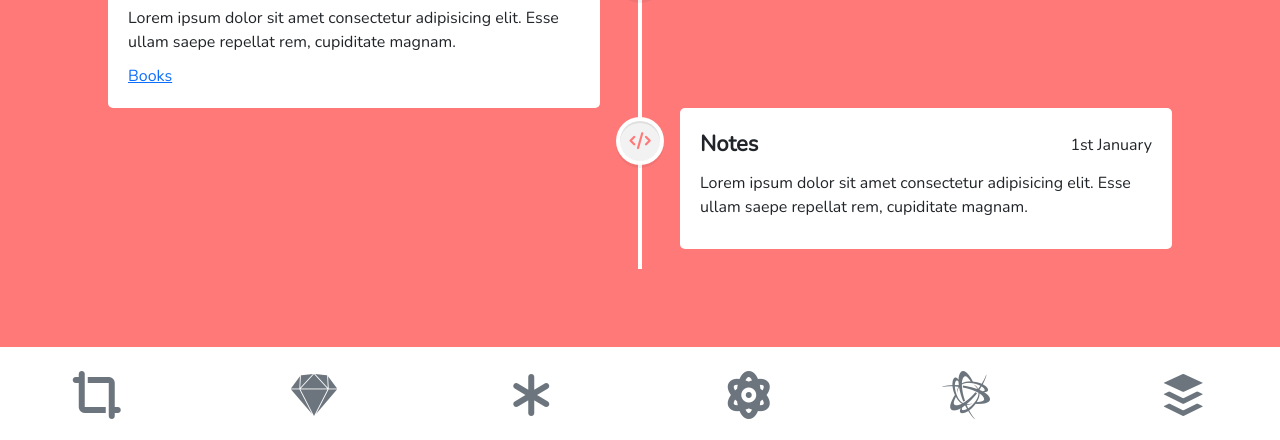
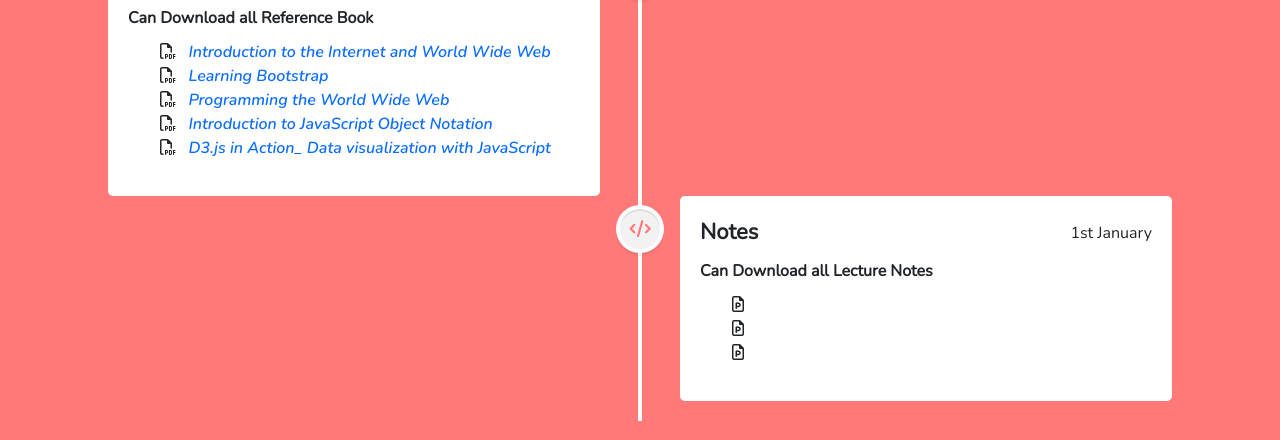
Before and after one commit to abhishekm1359/wap_assignment, a plain HTML site: page subfiles/htmlcourse.html in a window 1280 px wide. Shown: the part 263-703 px from the top of the page. Drawn offline with nearby package versions, Linux system fonts and the light colour scheme; files whose address does not match are found by name.

Commit message:
after books

```diff
--- a/subject.css
+++ b/css/subject.css
@@ -17,6 +17,9 @@ ul li a{
 .font{
     font-family: 'Dancing Script', cursive;
     font-size: 90px;
+}
+p{
+    font-weight: 600;
 }
 
 body{
@@ -147,3 +150,16 @@ body{
         margin: 10px 0;
     }
 }
+
+.pdf li{
+    text-decoration: none;
+    list-style: none;
+}
+
+.pdf li a{
+    text-decoration: none;
+}
+.pdf li a:hover{
+    color: #ff7979;
+    font-size: 15px;
+}
--- a/subjects.html
+++ b/subfiles/htmlcourse.html
@@ -9,7 +9,7 @@
     <!-- Bootstrap CSS -->
     <link href="https://cdn.jsdelivr.net/npm/bootstrap@5.1.3/dist/css/bootstrap.min.css" rel="stylesheet"
         integrity="sha384-1BmE4kWBq78iYhFldvKuhfTAU6auU8tT94WrHftjDbrCEXSU1oBoqyl2QvZ6jIW3" crossorigin="anonymous">
-    <link rel="stylesheet" href="subject.css">
+    <link rel="stylesheet" href="../css/subject.css">
     <script src="https://kit.fontawesome.com/bce97a30f0.js" crossorigin="anonymous"></script>
     <link rel="preconnect" href="https://fonts.googleapis.com">
     <link rel="preconnect" href="https://fonts.gstatic.com" crossorigin>
@@ -38,7 +38,7 @@
                     <div class="collapse navbar-collapse" id="navbarNav">
                         <ul class="navbar-nav mx-auto ">
                             <li class="nav-item px-5">
-                                <a class="nav-link text-primary fs-5" aria-current="page" href="index.html">Home</a>
+                                <a class="nav-link text-primary fs-5" aria-current="page" href="../index.html">Home</a>
                             </li>
                             <li class="nav-item px-5">
                                 <a class="nav-link text-primary fs-5" href="#">Couses</a>
@@ -78,9 +78,15 @@
                         <span class="title">Reference Books</span>
                         <span>1st January</span>
                     </div>
-                    <p>Lorem ipsum dolor sit amet consectetur adipisicing elit. Esse ullam saepe repellat rem, cupiditate
-                        magnam.</p>
-                        <a href="https://drive.google.com/file/d/1zCkYas2LVSEDuuY-IKV3_FuSOlp6Igbq/view?usp=sharing" target="_blank">Books</a>
+                    <p>Can Download all Reference Book</p>
+                    <ul class="pdf">
+                        <li><i class="fa fa-file-pdf-o" aria-hidden="true"></i> &nbsp <a href="https://drive.google.com/file/d/1Ttj8coUn0ta3TH-HCPZVS8BA3aQ8MPYL/view?usp=sharing" target="_blank">Introduction to the Internet and World Wide Web</a></li>
+                        <li><i class="fa fa-file-pdf-o" aria-hidden="true"></i> &nbsp <a href="https://drive.google.com/file/d/1cVimzP3kuR_JgV5BbFJBqyqawTfp_wpj/view?usp=sharing" target="_blank">Learning Bootstrap</a></li>
+                        <li><i class="fa fa-file-pdf-o" aria-hidden="true"></i> &nbsp <a href="https://drive.google.com/file/d/1d4EGPsPGBBTO0ivHttL9CGMMEQE-2xs2/view?usp=sharing" target="_blank">Programming the World Wide Web</a></li>
+                        <li><i class="fa fa-file-pdf-o" aria-hidden="true"></i> &nbsp <a href="https://drive.google.com/file/d/1zCkYas2LVSEDuuY-IKV3_FuSOlp6Igbq/view?usp=sharing" target="_blank">Introduction to JavaScript Object Notation</a></li>
+                        <li><i class="fa fa-file-pdf-o" aria-hidden="true"></i> &nbsp <a href="https://drive.google.com/file/d/1X5CIsqw9_HATW4gZvSDQyLJG4VBwU6Mz/view?usp=sharing" target="_blank">D3.js in Action_ Data visualization with JavaScript</a></li>
+
+                    </ul>
                 </section>
             </div>
 
@@ -91,8 +97,12 @@
                         <span class="title">Notes</span>
                         <span>1st January</span>
                     </div>
-                    <p>Lorem ipsum dolor sit amet consectetur adipisicing elit. Esse ullam saepe repellat rem, cupiditate
-                        magnam.</p>
+                    <p>Can Download all Lecture Notes</p>
+                    <ul class="pdf">
+                        <li><i class="fa fa-file-powerpoint-o" aria-hidden="true"></i></li>
+                        <li><i class="fa fa-file-powerpoint-o" aria-hidden="true"></i></li>
+                        <li><i class="fa fa-file-powerpoint-o" aria-hidden="true"></i></li>
+                    </ul>
                 </section>
             </div>
 
```
Also changed, not shown: css/index.css (renamed from index.css, +7 -4 lines), index.html (+7 -7 lines), test.html (deleted, +0 -12 lines).
